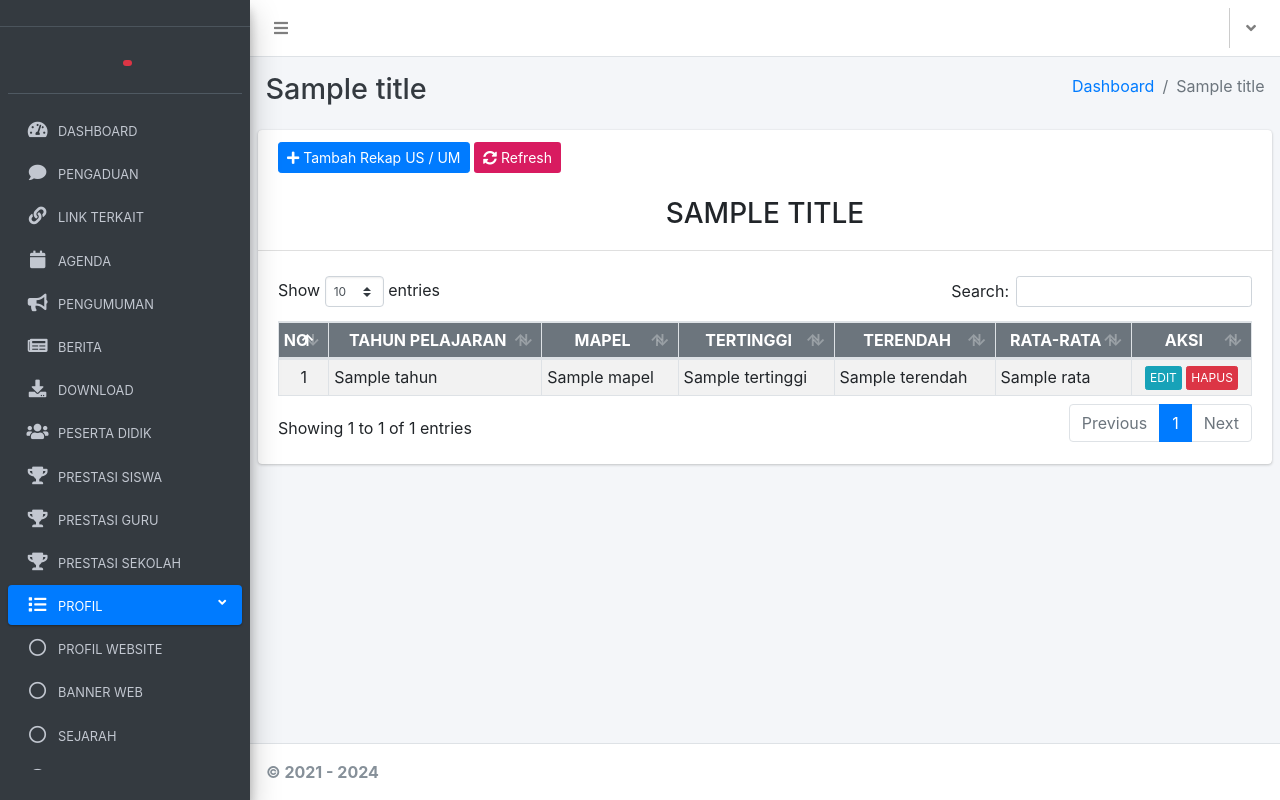
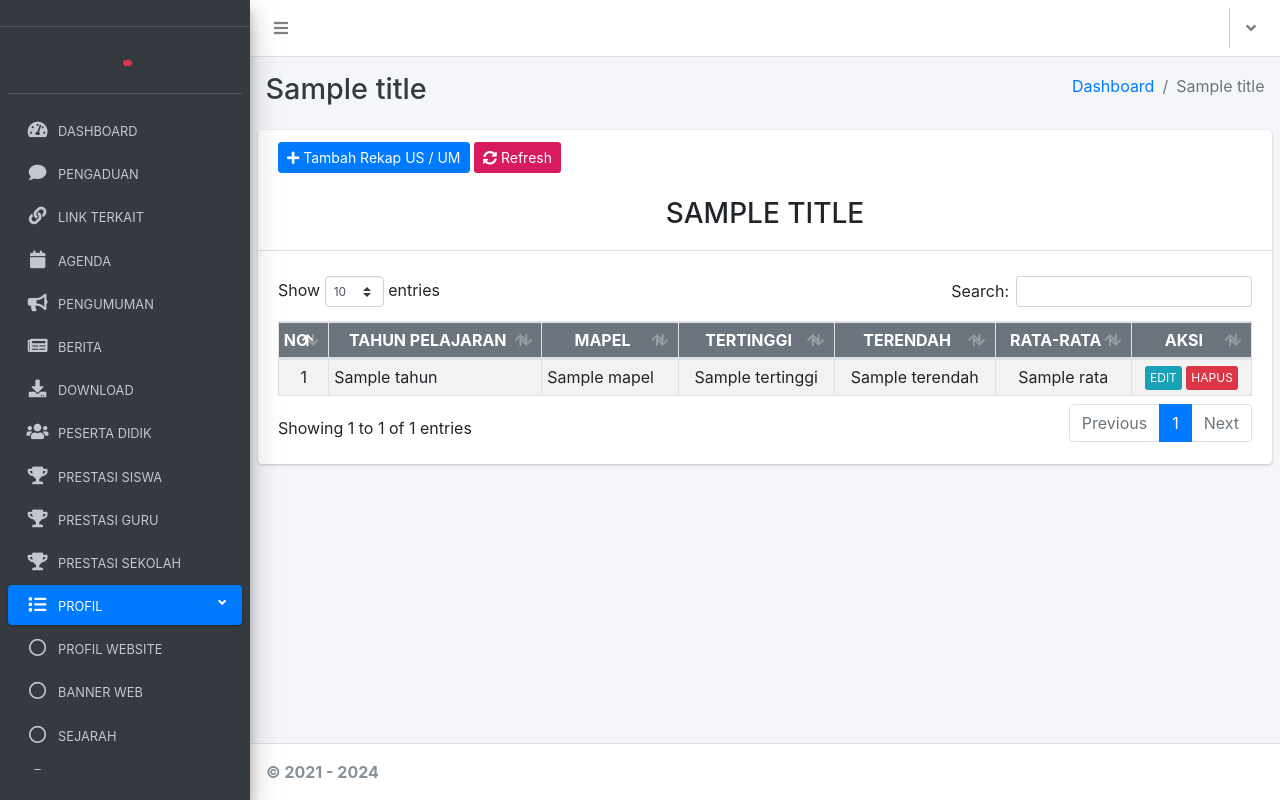
Before and after one commit to satrio13/web_codeigniter4, a CodeIgniter 4 app: template app/Views/admin/rekap_us/index.php in a window 1280 px wide. Run offline with PHP 8.4 and a stand-in for CodeIgniter, Linux system fonts and the light colour scheme; the template is opened without the code that fills it: most values are stand-ins (such as "Sample title", 1, 10 or a date in 2020); data that the repository does not hold is empty; some libraries are stand-ins or nearby versions.

Commit message:
Update index.php

```diff
--- a/app/Views/admin/rekap_us/index.php
+++ b/app/Views/admin/rekap_us/index.php
@@ -56,9 +56,9 @@
                                             <td class="text-center"><?= $no++; ?></td>
                                             <td><?= $r->tahun; ?></td>
                                             <td><?= $r->mapel; ?></td>
-                                            <td><?= $r->tertinggi; ?></td>
-                                            <td><?= $r->terendah; ?></td>
-                                            <td><?= $r->rata; ?></td>
+                                            <td class="text-center"><?= $r->tertinggi; ?></td>
+                                            <td class="text-center"><?= $r->terendah; ?></td>
+                                            <td class="text-center"><?= $r->rata; ?></td>
                                             <td class="text-center" nowrap>
                                                 <a href="<?= base_url("backend/edit-rekap-us/$r->id_us"); ?>" class="btn btn-info btn-xs" title="EDIT DATA">EDIT</a>
                                                 <a href="javascript:void(0)" class="btn btn-danger btn-xs" data-toggle="modal" data-target="#konfirmasi_hapus" data-href="<?= base_url("backend/hapus-rekap-us/$r->id_us"); ?>" title="HAPUS DATA">HAPUS</a>
```
